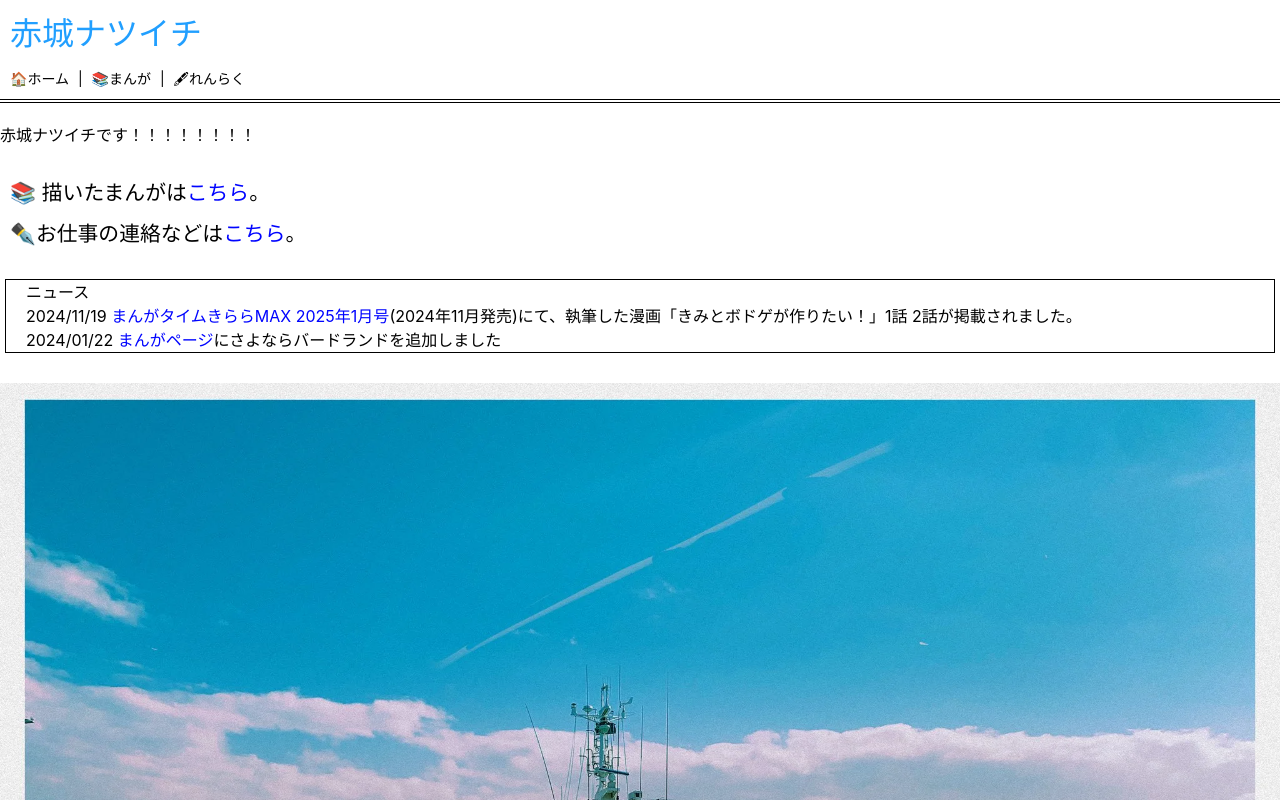
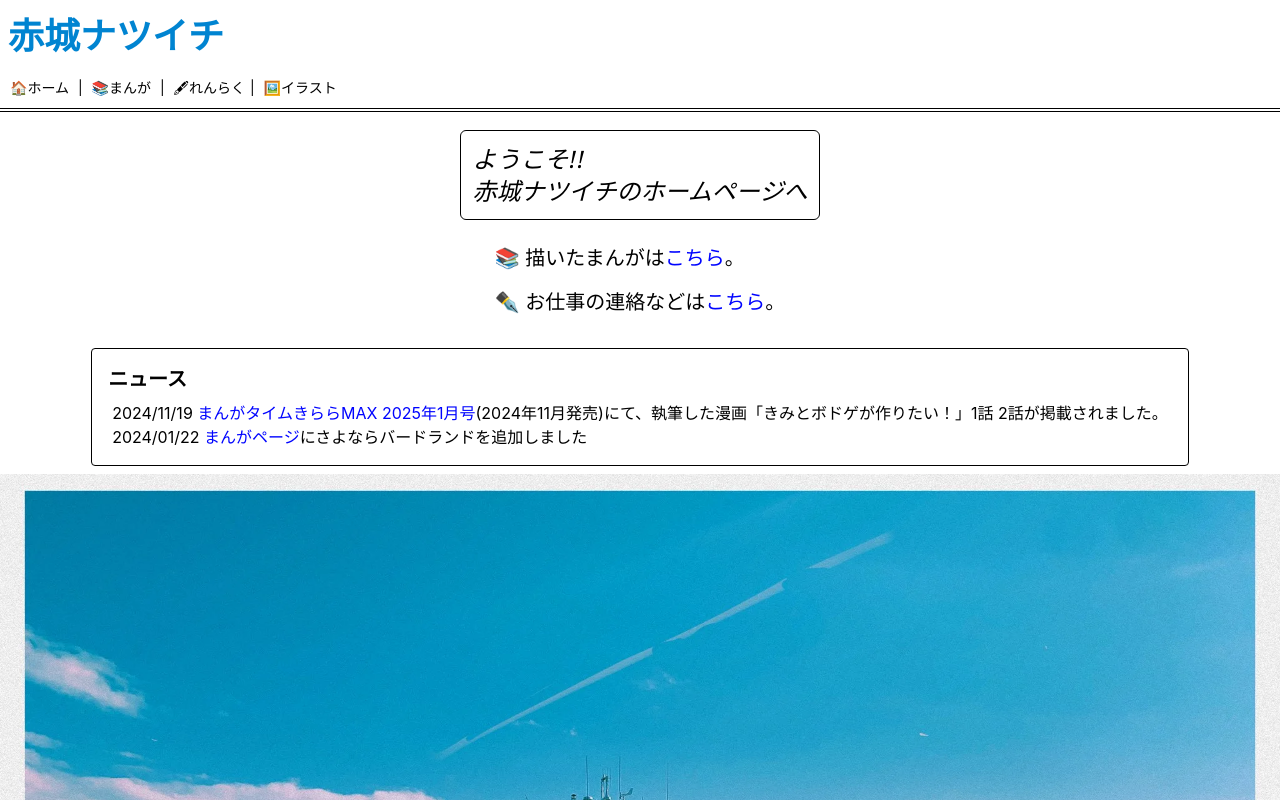
Before and after one commit to 3l4l5/natsuichi, a Vue app in the folder natsuichi/: page / in a window 1280 px wide. Shown: the top 800 px of the page. Built offline with nearby package versions, Linux system fonts and the light colour scheme.

Commit message:
恋愛漫画の作り方　追加

```diff
--- a/natsuichi/src/App.vue
+++ b/natsuichi/src/App.vue
@@ -1,18 +1,23 @@
-<script setup lang="ts">
-</script>
+<script setup lang="ts"></script>
 
 <template>
   <div class="body">
     <div class="header">
       <div class="header_component">
-        <router-link to="/"><h1 class="site_title">赤城ナツイチ</h1></router-link>
+        <router-link to="/"
+          ><h1 class="text-4xl p-2 py-4 font-black text-sky-600 font-sans">
+            赤城ナツイチ
+          </h1></router-link
+        >
         <div class="menu_component">
           <router-link to="/"><span class="menu">🏠ホーム</span></router-link> |
-          <router-link  outer-link to="/comics"><span class="menu">📚まんが</span></router-link> |
-          <router-link to="/work"><span class="menu">🖋れんらく</span></router-link>
+          <router-link outer-link to="/comics"><span class="menu">📚まんが</span></router-link> |
+          <router-link to="/work"><span class="menu">🖋れんらく</span></router-link
+          >|
+          <router-link to="/work"><span class="menu">🖼️イラスト</span></router-link>
         </div>
-        <hr class="hr_up">
-        <hr class="hr_down">
+        <hr class="hr_up" />
+        <hr class="hr_down" />
       </div>
     </div>
     <div class="contents">
@@ -22,7 +27,6 @@
 </template>
 
 <style scoped>
-
 .site_title {
   font-size: 2rem;
   margin: 10px;
@@ -31,7 +35,7 @@
 }
 
 .body {
-  width: 100vw
+  width: 100vw;
 }
 .header {
   /* position: fixed; */
@@ -50,7 +54,6 @@
   background: #ffffff;
 }
 
-
 .contents {
   margin: auto;
   width: 95%;
@@ -62,7 +65,7 @@
 
 .menu_component {
   margin: 5px 5px;
-  font-size:min(2vmax, 14px);
+  font-size: min(2vmax, 14px);
 }
 
 hr.hr_up {
@@ -71,7 +74,6 @@ hr.hr_up {
 hr.hr_down {
   margin: 2px 0 2px 0;
 }
-
 
 .logo {
   display: block;
--- a/natsuichi/src/domain/repository/ComicRepository.ts
+++ b/natsuichi/src/domain/repository/ComicRepository.ts
@@ -5,17 +5,38 @@ export class ComicRepository {
     const cdnUrlBase = 'https://pub-d7468921a5ea45d1a7ca87426b5beb75.r2.dev/'
     this.comicList = [
       new Comic({
+        title: '恋愛漫画の作り方',
+        description: '',
+        shortDescription: 'ガンガンJoker 2025年2月号掲載作品',
+        publishedAt: new Date('2022-09-15'),
+        maxPageNum: 31,
+        id: '6',
+        tags: [],
+        awarded: false
+      }),
+      new Comic({
+        title: 'さよならバードランド',
+        description: '第93回 小学館新人コミック大賞 青年部門 佳作受賞作',
+        shortDescription: '第93回 小学館新人コミック大賞 青年部門 佳作受賞作',
+        publishedAt: new Date('2023-12-26'),
+        maxPageNum: 45,
+        id: '5',
+        tags: [],
+        other: true,
+        url: 'https://bigcomics.jp/episodes/545946d760eac',
+        awarded: true
+      }),
+      new Comic({
         title: '8ビートのハイハット',
         description: '第374回スピリッツ賞で努力賞をもらいました。',
         shortDescription: '第374回スピリッツ賞 努力賞受賞作',
         publishedAt: new Date('2022-07-31'),
-        maxPageNum: 40,
+        maxPageNum: 41,
         id: '1',
         tags: [],
         awarded: true
       }),
-      new Comic(
-        {
+      new Comic({
         title: 'いいやつなんだろうけどさ',
         description: '',
         shortDescription: '',
@@ -24,22 +45,8 @@ export class ComicRepository {
         id: '2',
         tags: [],
         awarded: false
-        }
-      ),
-      new Comic(
-        {
-          title: '全部捨てなきゃ思い出す',
-          description: '何かを思い出すきっかけって、匂いとか、音楽とか、モノとか、そういう身近にあるものだったりするよなと思い描きました。',
-          shortDescription: "",
-          publishedAt: new Date('2022-09-15'),
-          maxPageNum: 3,
-          id: '3',
-          tags: [],
-          awarded: false
-        }
-      ),
-      new Comic(
-        {
+      }),
+      new Comic({
         title: 'はじめまして！安達さん',
         description: 'エッセイ漫画家の真実かもね',
         shortDescription: '',
@@ -48,25 +55,19 @@ export class ComicRepository {
         id: '4',
         tags: [],
         awarded: false
-        }
-      ),
-      new Comic(
-        {
-          title: 'さよならバードランド',
-          description: '第93回 小学館新人コミック大賞 青年部門 佳作受賞作',
-          shortDescription: '第93回 小学館新人コミック大賞 青年部門 佳作受賞作',
-          publishedAt: new Date('2023-12-26'),
-          maxPageNum: 45,
-          id: '5',
+      }),
+      new Comic({
+        title: '全部捨てなきゃ思い出す',
+        description:
+          '何かを思い出すきっかけって、匂いとか、音楽とか、モノとか、そういう身近にあるものだったりするよなと思い描きました。',
+        shortDescription: '',
+        publishedAt: new Date('2022-09-15'),
+        maxPageNum: 3,
+        id: '3',
         tags: [],
-          other: true,
-          url: "https://bigcomics.jp/episodes/545946d760eac",
-          awarded: true
-
-        }
-      ),
-      new Comic(
-        {
+        awarded: false
+      }),
+      new Comic({
         title: '',
         description: '',
         shortDescription: '',
@@ -75,8 +76,7 @@ export class ComicRepository {
         id: '0',
         tags: [],
         awarded: false
-        }
-      )
+      })
     ]
   }
   async fetchComicList(): Promise<Comic[]> {
--- a/natsuichi/src/pages/comics/[id].vue
+++ b/natsuichi/src/pages/comics/[id].vue
@@ -2,16 +2,16 @@
 import { ref, type Ref, computed, onMounted } from 'vue'
 import { ComicRepository } from '../../domain/repository/ComicRepository'
 import { Comic } from '../../domain/models/Comic'
-import  TwitterShareButton  from '../../components/parts/TwitterShareButton.vue'
+import TwitterShareButton from '../../components/parts/TwitterShareButton.vue'
 // define props section
 const props = defineProps<{
   id: string
 }>()
 let comic: Ref<Comic | null> = ref(null)
 let descriptions: Ref<string[]> = ref([])
-import {useRoute} from "vue-router";
+import { useRoute } from 'vue-router'
 
-const route = useRoute();
+const route = useRoute()
 const path = route.path
 onMounted(async () => {
   try {
@@ -26,26 +26,30 @@ onMounted(async () => {
 </script>
 
 <template>
-  <div class="page_container">
-    <div v-if="comic">
-      <div  v-for="page in comic.pages" :key="page">
-      <img :src="page" />
-      <hr />
-      </div>
+  <div class="grid grid-cols-1 justify-items-center gap-4 h-screen">
+    <template v-if="comic">
+      <template v-for="page in comic.pages" :key="page">
+        <div class="h-auto">
+          <img class="py-2" :src="page" />
+          <hr />
+        </div>
+      </template>
       <div class="lastPageDescription">
         <p class="comicTitle">「{{ comic.title }}」</p>
         <div class="descriptionContainer">
-          <p v-for="description in descriptions" :key="description" class="comicDescription">{{ description }}</p>
+          <p v-for="description in descriptions" :key="description" class="comicDescription">
+            {{ description }}
+          </p>
         </div>
         <p class="publishedAt">{{ comic.publishedAt.toLocaleDateString() }}</p>
-
-
+      </div>
+    </template>
+    <div class="footer flex justify-center" v-if="comic">
+      <div>
+        <div class="spacer"></div>
+        <TwitterShareButton :title="comic.title" :url="path" />
       </div>
     </div>
-    <div class="footer" v-if="comic">
-        <div class="spacer"></div>
-        <TwitterShareButton :title=comic.title :url=path />
-      </div>
   </div>
 </template>
 
--- a/natsuichi/src/pages/comics/index.vue
+++ b/natsuichi/src/pages/comics/index.vue
@@ -1,46 +1,34 @@
 <script setup lang="ts">
-import { ref, type Ref,computed, onMounted } from 'vue'
-import { ComicRepository } from "../../domain/repository/ComicRepository"
-import { Comic } from "../../domain/models/Comic"
+import { ref, type Ref, computed, onMounted } from 'vue'
+import { ComicRepository } from '../../domain/repository/ComicRepository'
+import { Comic } from '../../domain/models/Comic'
 
 const comicList: Ref<Comic[] | null> = ref(null)
 
-const sortByPublishedAt = (a: Comic, b: Comic) => {
-  if (a.publishedAt > b.publishedAt) return -1
-  if (a.publishedAt < b.publishedAt) return 1
-  return 0
-}
-
-const sortByPrized = (a: Comic, b: Comic) => {
-  if (a.awarded && !b.awarded) return -1
-  if (!a.awarded && b.awarded) return 1
-  if (a.publishedAt > b.publishedAt) return -1
-  if (a.publishedAt < b.publishedAt) return 1
-  return 0
-}
 onMounted(async () => {
   try {
     const comicRepo = new ComicRepository()
     const fetchedComicList = await comicRepo.fetchComicList()
-    fetchedComicList.sort(sortByPrized)
     comicList.value = fetchedComicList
   } catch (error) {
     console.error('Error fetching comic list:', error)
   }
 })
-
 </script>
 
 <template>
   <div>
     <div class="preview_container">
       <div v-for="image in comicList" :key="image.preview" class="preview">
+        <div class="p-2">
           <a v-if="image.other" v-bind:href="image.url" target="_blank">
             <div class="comic_preview">
               <div class="comic_preview_rectangle">
                 <img class="comic_preview_image" :src="image.preview" />
                 <div class="comic_info" v-if="image.title">
-                <p class="comicTitle">{{ image.title }}<img src="@/assets/newTab.svg" class="inline-image"></p>
+                  <p class="comicTitle">
+                    {{ image.title }}<img src="@/assets/newTab.svg" class="inline-block h-[1rem]" />
+                  </p>
                   <p class="publishedAt">{{ image.publishedAt.toLocaleDateString() }}</p>
                   <p class="pageCount">{{ image.pages.length }}ページ</p>
                   <p class="comicDescription">{{ image.shortDescription }}</p>
@@ -48,7 +36,7 @@ onMounted(async () => {
               </div>
             </div>
           </a>
-        <a v-else-if="image.id!='0'" v-bind:href="`/comics/${image.id}`">
+          <a v-else-if="image.id != '0'" v-bind:href="`/comics/${image.id}`">
             <div class="comic_preview">
               <div class="comic_preview_rectangle">
                 <img class="comic_preview_image" :src="image.preview" />
@@ -68,6 +56,7 @@ onMounted(async () => {
               </div>
             </div>
           </a>
+        </div>
       </div>
     </div>
   </div>
--- a/natsuichi/src/pages/home/index.vue
+++ b/natsuichi/src/pages/home/index.vue
@@ -1,10 +1,19 @@
 <template>
-  <div>
-    <h1>赤城ナツイチです！！！！！！！！</h1>
-    <p>📚 描いたまんがは<a href="/comics">こちら</a>。</p>
-    <p>✒️お仕事の連絡などは<a href="/work">こちら</a>。</p>
-    <div class="news">
-      <h3>ニュース</h3>
+  <!-- <div class="bg-[url(top_image.webp)] w-screen"> -->
+  <div class="grid grid-cols-1 justify-items-center">
+    <div class="border border rounded-md my-4 p-1 m-2">
+      <p class="text-2xl p-2 italic font-serif text-">
+        ようこそ!! <br />赤城ナツイチのホームページへ
+      </p>
+    </div>
+    <div class="pb-4 text-xl">
+      <p class="p-2">📚 描いたまんがは<a href="/comics">こちら</a>。</p>
+      <p class="p-2">✒️ お仕事の連絡などは<a href="/work">こちら</a>。</p>
+    </div>
+
+    <div class="p-2 m-2 pb-4 border border-inherit rounded-sm">
+      <h3 class="text-xl font-black p-2">ニュース</h3>
+      <div class="px-3">
         <ul>
           <li>
             2024/11/19
@@ -14,6 +23,7 @@
           </li>
           <li>2024/01/22 <a href="/comics">まんがページ</a>にさよならバードランドを追加しました</li>
         </ul>
+      </div>
     </div>
     <img src="../../assets/top_image.webp" />
   </div>
@@ -35,10 +45,4 @@ h1 {
   padding: 0 20px;
   margin: 30px 5px;
 }
-p {
-  font-size: 1.3rem;
-  margin: 10px;
-  padding: 0;
-  color: #000000;
-}
 </style>
```
Lines whose indentation alone changed are shown as unchanged.
